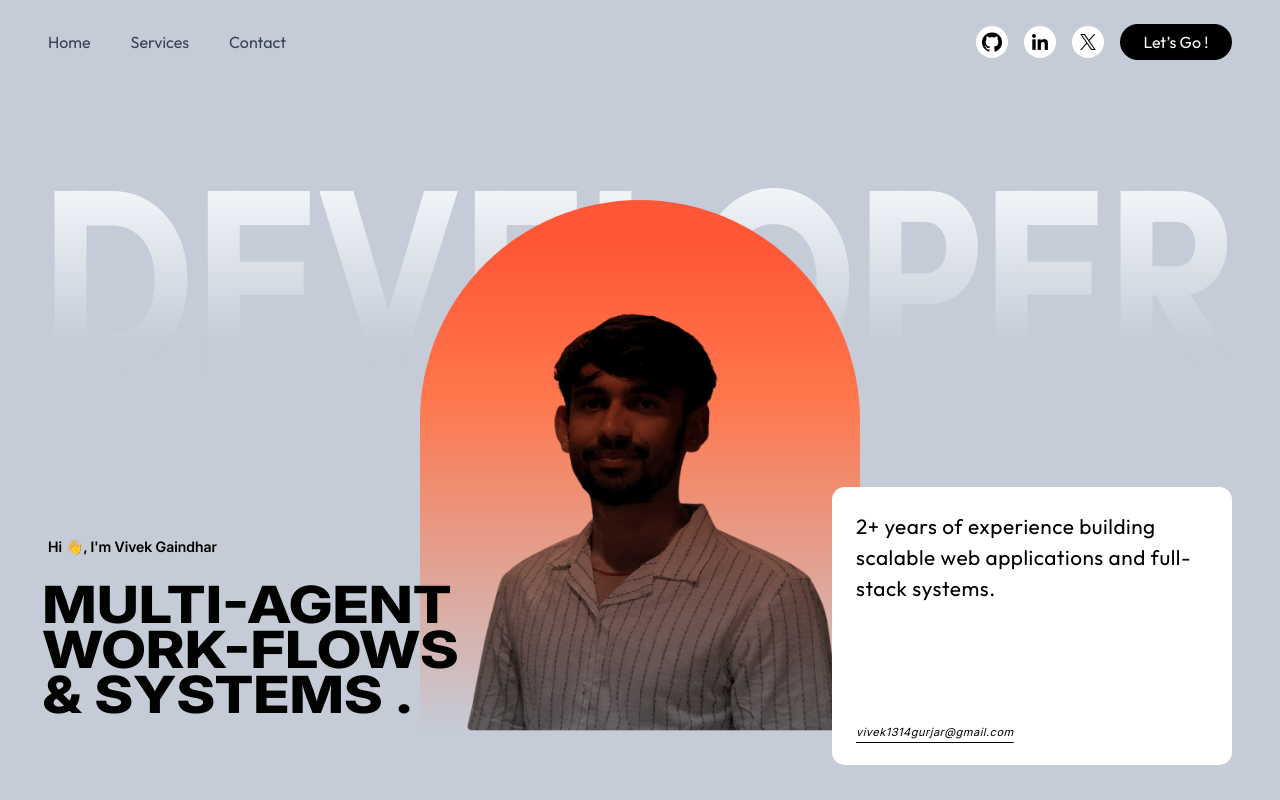
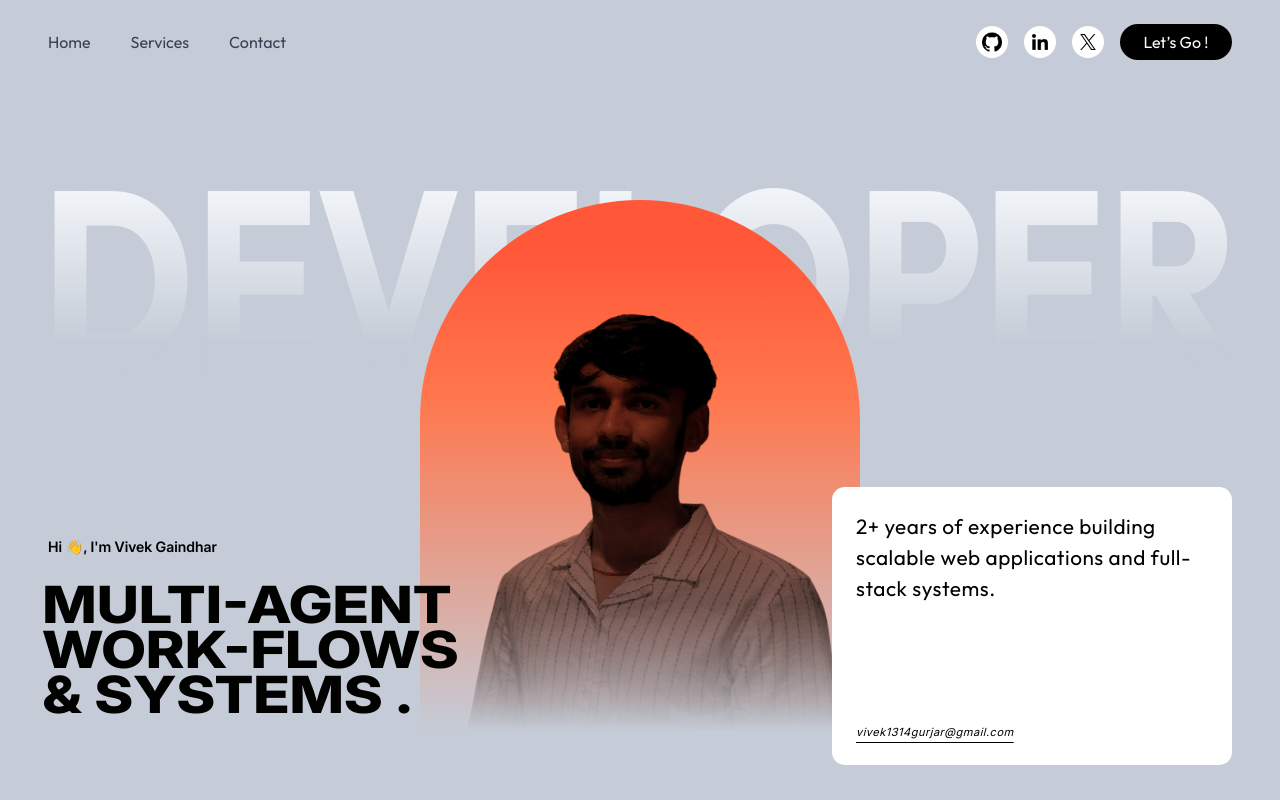
Before and after one commit to vivek-1314/portfolio, a Next.js app: page / in a window 1280 px wide. Shown: the top 800 px of the page. Built offline with nearby package versions, Linux system fonts and the light colour scheme.

Commit message:
shaded issue resolved

```diff
--- a/app/page.tsx
+++ b/app/page.tsx
@@ -23,7 +23,7 @@ export default function Home() {
 
           <div className="absolute gradient-bg h-[80vh] md:w-110 w-screen rounded-t-full top-50 left-1/2 transform -translate-x-1/2">
             <img
-              className="w-100 aspect-auto absolute transform top-1/2 left-1/2 -translate-x-1/2 -translate-y-1/2 mix-blend-multiply [mask-image:linear-gradient(to_bottom,black_70%,transparent_10  0%)]"
+              className="w-100 aspect-auto absolute transform top-1/2 left-1/2 -translate-x-1/2 -translate-y-1/2 mix-blend-multiply [mask-image:linear-gradient(to_bottom,black_70%,transparent_100%)]"
               src="images/img22.png"
               alt=""
             />
```
